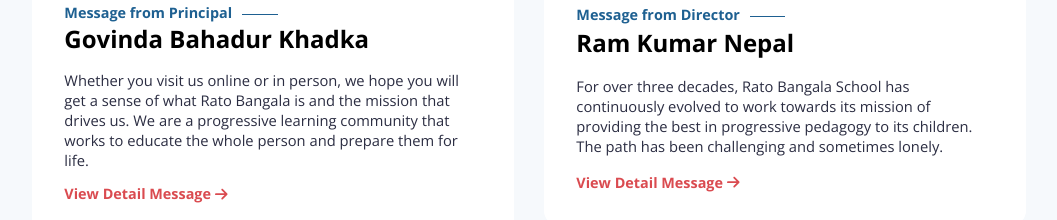
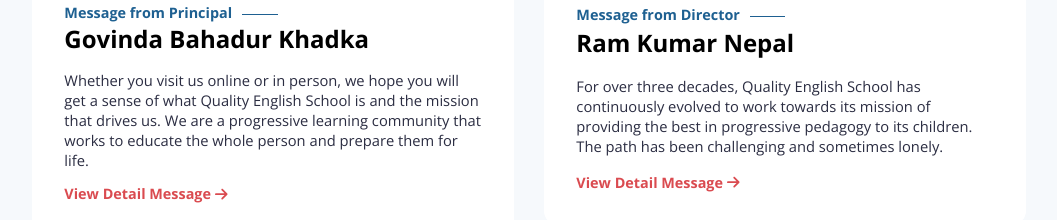
Before and after one commit to zmercury/semesterproject, a plain HTML site: page index.html in a window 1280 px wide. Shown: the part 2009-2229 px from the top of the page, without its empty margins (111-1168 px from the left). Drawn offline with nearby package versions, Linux system fonts and the light colour scheme.

Commit message:
Principal Section Updated

```diff
--- a/index.html
+++ b/index.html
@@ -128,7 +128,7 @@
                     <div class="innerLeftContent">
                         <span class="infoPara">Message from Principal</span>
                         <h2 class="infoheading">Govinda Bahadur Khadka</h3>
-                        <p class="infoBottomPara">Whether you visit us online or in person, we hope you will get a sense of what Rato Bangala is and the mission that drives us. We are a progressive learning community that works to educate the whole person and prepare them for life.</p>
+                        <p class="infoBottomPara">Whether you visit us online or in person, we hope you will get a sense of what Quality English School is and the mission that drives us. We are a progressive learning community that works to educate the whole person and prepare them for life.</p>
                         <span class="infoBottomReadMore">View Detail Message
                             <i class="fa fa-arrow-right" aria-hidden="true"></i>
                         </span>
@@ -141,7 +141,7 @@
                 <div class="innerLeftContent">
                     <span class="infoPara">Message from Director</span>
                     <h2 class="infoheading">Ram Kumar Nepal</h3>
-                    <p class="infoBottomPara">For over three decades, Rato Bangala School has continuously evolved to work towards its mission of providing the best in progressive pedagogy to its children. The path has been challenging and sometimes lonely.  </p>
+                    <p class="infoBottomPara">For over three decades, Quality English School has continuously evolved to work towards its mission of providing the best in progressive pedagogy to its children. The path has been challenging and sometimes lonely.  </p>
                     <span class="infoBottomReadMore">View Detail Message
                         <i class="fa fa-arrow-right" aria-hidden="true"></i>
                     </span>
```
